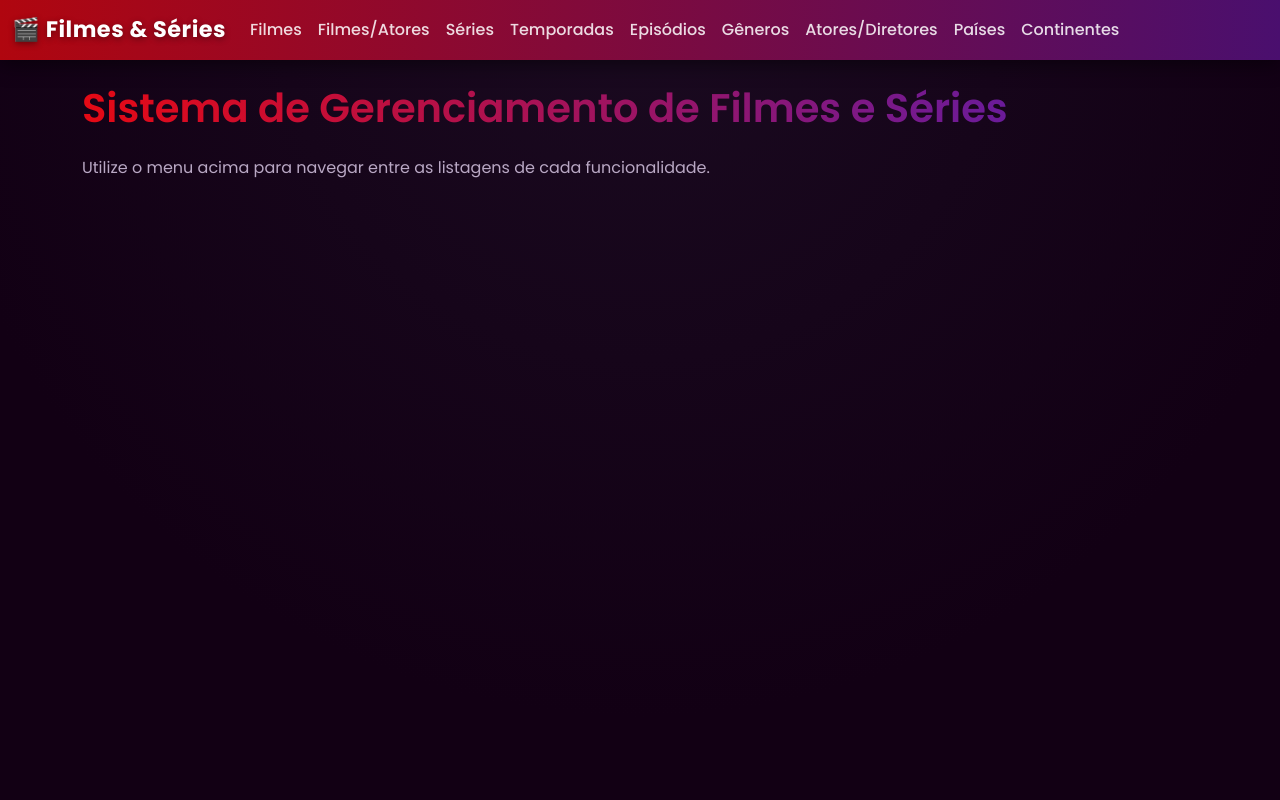
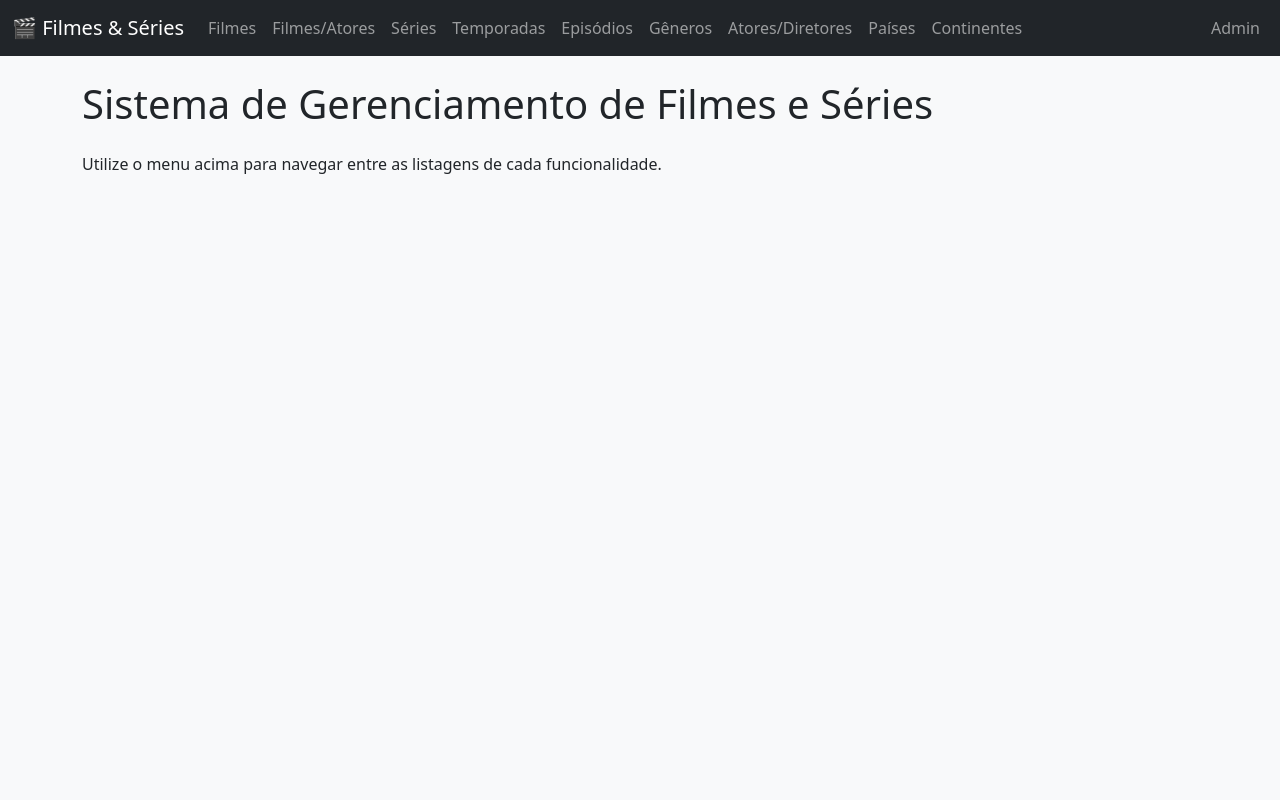
Before and after one commit to LuisFelipe100508/Sistema_Filmes, a Django app: page / in a window 1280 px wide. Run offline with Django 5.2, Linux system fonts and the light colour scheme.

Commit message:
alterando algumas coisas

```diff
--- a/app/templates/app/base.html
+++ b/app/templates/app/base.html
@@ -5,141 +5,9 @@
     <meta charset="UTF-8">
     <title>{% block title %}Sistema de Filmes e Séries{% endblock %}</title>
     <link href="https://cdn.jsdelivr.net/npm/bootstrap@5.3.3/dist/css/bootstrap.min.css" rel="stylesheet">
-    <link href="https://fonts.googleapis.com/css2?family=Poppins:wght@400;500;600;700&display=swap" rel="stylesheet">
-    <style>
-        :root {
-            --cinema-red: #e50914;
-            --cinema-red-dark: #b0060f;
-            --cinema-purple: #6a1b9a;
-            --cinema-purple-dark: #4a0f6e;
-            --cinema-bg: #120014;
-            --cinema-bg-2: #1a0a20;
-            --cinema-card: #201028;
-            --cinema-text: #f2eaf5;
-            --cinema-text-muted: #b9a8c4;
-        }
-
-        * {
-            font-family: 'Poppins', sans-serif;
-        }
-
-        body {
-            background: radial-gradient(circle at top, var(--cinema-bg-2) 0%, var(--cinema-bg) 70%);
-            color: var(--cinema-text);
-            min-height: 100vh;
-        }
-
-        /* Navbar */
-        .navbar {
-            background: linear-gradient(90deg, var(--cinema-red-dark) 0%, var(--cinema-purple-dark) 100%) !important;
-            box-shadow: 0 4px 20px rgba(0, 0, 0, 0.5);
-        }
-
-        .navbar-brand {
-            font-weight: 700;
-            font-size: 1.4rem;
-            letter-spacing: 0.5px;
-            text-shadow: 0 2px 6px rgba(0,0,0,0.4);
-        }
-
-        .navbar .nav-link {
-            color: rgba(255, 255, 255, 0.85) !important;
-            font-weight: 500;
-            transition: color 0.2s ease;
-        }
-
-        .navbar .nav-link:hover {
-            color: #ffffff !important;
-            text-shadow: 0 0 8px rgba(255, 255, 255, 0.6);
-        }
-
-        /* Headings */
-        h1, h2 {
-            font-weight: 600;
-            color: #ffffff;
-        }
-
-        h2 {
-            border-left: 5px solid var(--cinema-red);
-            padding-left: 12px;
-            margin-bottom: 1.5rem !important;
-        }
-
-        h1 {
-            background: linear-gradient(90deg, var(--cinema-red), var(--cinema-purple));
-            -webkit-background-clip: text;
-            -webkit-text-fill-color: transparent;
-            display: inline-block;
-        }
-
-        /* Tables */
-        .table {
-            background-color: var(--cinema-card);
-            color: var(--cinema-text);
-            border-radius: 12px;
-            overflow: hidden;
-            box-shadow: 0 8px 24px rgba(0, 0, 0, 0.4);
-        }
-
-        .table thead.table-dark {
-            background: linear-gradient(90deg, var(--cinema-red-dark), var(--cinema-purple-dark));
-        }
-
-        .table thead th {
-            border: none;
-            font-weight: 600;
-            letter-spacing: 0.3px;
-            text-transform: uppercase;
-            font-size: 0.8rem;
-            padding: 14px 12px;
-        }
-
-        .table-striped > tbody > tr:nth-of-type(odd) > * {
-            background-color: rgba(255, 255, 255, 0.03);
-            color: var(--cinema-text);
-        }
-
-        .table-striped > tbody > tr:nth-of-type(even) > * {
-            background-color: transparent;
-            color: var(--cinema-text);
-        }
-
-        .table td, .table th {
-            border-color: rgba(255, 255, 255, 0.08);
-            vertical-align: middle;
-        }
-
-        .table tbody tr {
-            transition: background-color 0.15s ease;
-        }
-
-        .table tbody tr:hover td {
-            background-color: rgba(229, 9, 20, 0.12);
-        }
-
-        .table a {
-            color: #ff6b81;
-            font-weight: 500;
-            text-decoration: none;
-        }
-
-        .table a:hover {
-            color: #ff9aa8;
-            text-decoration: underline;
-        }
-
-        /* Container / page feel */
-        .container {
-            padding-bottom: 3rem;
-        }
-
-        p {
-            color: var(--cinema-text-muted);
-        }
-    </style>
 </head>
-<body>
-    <nav class="navbar navbar-expand-lg navbar-dark mb-4">
+<body class="bg-light">
+    <nav class="navbar navbar-expand-lg navbar-dark bg-dark mb-4">
         <div class="container-fluid">
             <a class="navbar-brand" href="{% url 'app:index' %}">🎬 Filmes &amp; Séries</a>
             <button class="navbar-toggler" type="button" data-bs-toggle="collapse" data-bs-target="#nav">
@@ -157,6 +25,9 @@
                     <li class="nav-item"><a class="nav-link" href="{% url 'app:lista_paises' %}">Países</a></li>
                     <li class="nav-item"><a class="nav-link" href="{% url 'app:lista_continentes' %}">Continentes</a></li>
                 </ul>
+                <ul class="navbar-nav ms-auto">
+                    <li class="nav-item"><a class="nav-link" href="/admin">Admin</a></li>
+                </ul>
             </div>
         </div>
     </nav>
```
